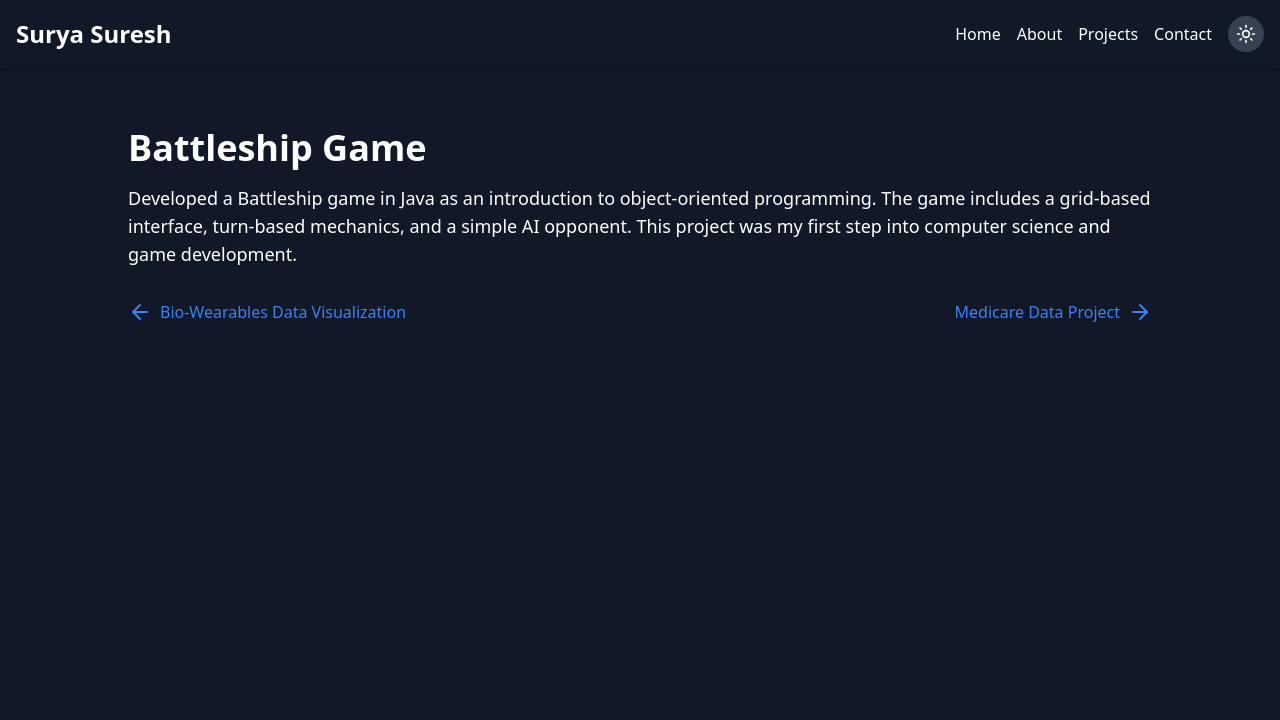
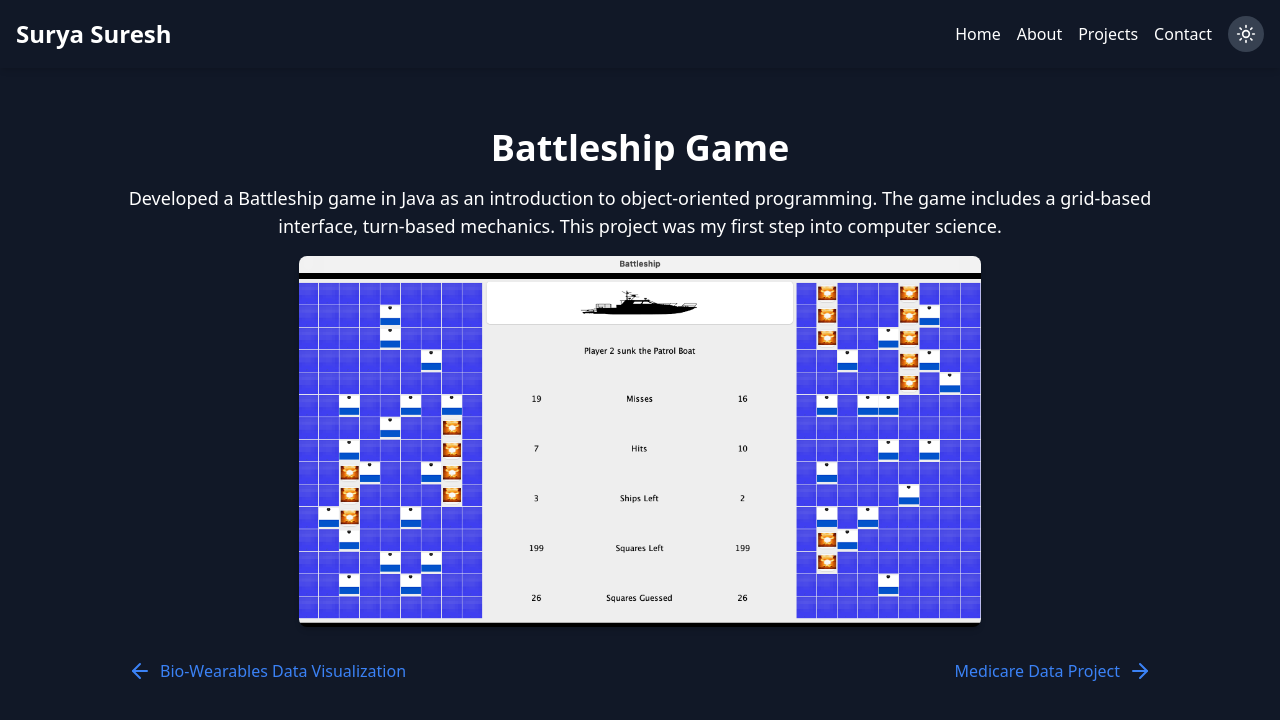
Before and after one commit to surya142002/my-portfolio, a React (Vite) app: page /projects/battleship in a window 1280 px wide. Shown: the top 720 px of the page. Built offline with nearby package versions, Linux system fonts and the light colour scheme.

Commit message:
fix layout video vs images

```diff
--- a/src/data/projects.json
+++ b/src/data/projects.json
@@ -6,9 +6,10 @@
         "shortDescription": "A full-stack app for exploring Medicare datasets.",
         "longDescription": "The Medicare Data Project is a web platform designed to allow users to search and explore Medicare datasets efficiently. Built using React, Node.js, and PostgreSQL, the application supports user authentication via JWT, ensures responsive design with Tailwind CSS, and integrates Meilisearch for fast and accurate dataset searches. The goal was to make Medicare data more accessible while maintaining a seamless user experience.",
         "techStack": ["React", "Node.js", "PostgreSQL"],
-        "video": "https://your-demo-video-link.com",
+        "video": "/videos/DemoMedicareData.mov",
         "images": ["/images/medicare.png"],
-        "github": "https://github.com/surya142002/MedicareData"
+        "github": "https://github.com/surya142002/MedicareData",
+        "showVideoOnly": true
       },
       {
         "id": "object-detection",
@@ -16,7 +17,8 @@
         "shortDescription": "Using YOLO and Roboflow to detect assignment similarities.",
         "longDescription": "This AI-powered project utilizes YOLO and Roboflow to train a machine learning model for detecting assignment similarities, assisting in plagiarism detection for coding assignments. The model was trained on custom datasets, fine-tuned for accuracy, and integrated with Python libraries such as Pandas to analyze results efficiently.",
         "techStack": ["Python", "YOLO", "Roboflow"],
-        "images": ["/images/object-detection.png"]
+        "images": ["/images/object-detection.png"],
+        "showVideoOnly": false
       },
       {
         "id": "pacman-ai",
@@ -24,7 +26,8 @@
         "shortDescription": "An AI-driven Pac-Man game using classical search algorithms.",
         "longDescription": "This project implements AI-driven gameplay for a Pac-Man game using classical search algorithms like Breadth-First Search (BFS), Depth-First Search (DFS), and A*. The AI navigates the Pac-Man through the game environment, making strategic decisions to maximize score while avoiding ghosts.",
         "techStack": ["Python"],
-        "images": ["/images/pacman.png"]
+        "images": ["/images/pacman.png"],
+        "showVideoOnly": false
       },
       {
         "id": "my-shell",
@@ -32,7 +35,8 @@
         "shortDescription": "A custom shell built in C and C++ for systems programming.",
         "longDescription": "Developed a lightweight Unix-like shell in C and C++ that supports command execution, piping, and redirection. This project involved implementing custom command parsing, executing built-in commands, and managing processes efficiently within a minimal command-line environment.",
         "techStack": ["C", "C++"],
-        "images": ["/images/shell.png"]
+        "images": ["/images/shell.png"],
+        "showVideoOnly": false
       },
       {
         "id": "memory-allocator",
@@ -40,7 +44,8 @@
         "shortDescription": "Created a custom memory allocator in C and C++.",
         "longDescription": "Built a custom memory allocator in C and C++ to manage dynamic memory allocation efficiently. The project involved implementing different allocation strategies, managing fragmentation, and ensuring efficient memory usage, making it a valuable exercise in low-level memory management.",
         "techStack": ["C", "C++"],
-        "images": ["/images/memory-allocator.png"]
+        "images": ["/images/memory-allocator.png"],
+        "showVideoOnly": false
       },
       {
         "id": "chatroom",
@@ -48,7 +53,8 @@
         "shortDescription": "A chatroom application using Java and Java graphics.",
         "longDescription": "Designed and implemented a real-time chatroom application in Java, demonstrating object-oriented programming principles. The chat application features a graphical user interface, message broadcasting, and user management, providing a simple yet effective communication platform.",
         "techStack": ["Java"],
-        "images": ["/images/chatroom.png"]
+        "images": ["/images/chatroom.png"],
+        "showVideoOnly": false
       },
       {
         "id": "merck-data-viz",
@@ -56,15 +62,17 @@
         "shortDescription": "Bio-wearables data visualization using R Shiny dashboards.",
         "longDescription": "A data visualization project that leverages R Shiny to create interactive dashboards for analyzing Fitbit bio-wearables data. The project aimed to transform complex datasets into intuitive visuals, enabling better insights into health and fitness trends.",
         "techStack": ["R", "Shiny"],
-        "images": ["/images/merck.png"]
+        "images": ["/images/merck.png"],
+        "showVideoOnly": false
       },
       {
         "id": "battleship",
         "title": "Battleship Game",
         "shortDescription": "Java-based Battleship game.",
-        "longDescription": "Developed a Battleship game in Java as an introduction to object-oriented programming. The game includes a grid-based interface, turn-based mechanics, and a simple AI opponent. This project was my first step into computer science and game development.",
+        "longDescription": "Developed a Battleship game in Java as an introduction to object-oriented programming. The game includes a grid-based interface, turn-based mechanics. This project was my first step into computer science.",
         "techStack": ["Java"],
-        "images": ["/images/battleship.png"]
+        "images": ["/images/battleship.png"],
+        "showVideoOnly": false
       }
     ]
   }
--- a/src/pages/ProjectDetail.tsx
+++ b/src/pages/ProjectDetail.tsx
@@ -25,38 +25,50 @@ const ProjectDetail = () => {
       transition={{ duration: 0.5 }}
     >
       {/* Project Title */}
-      <h1 className="text-4xl font-bold mb-4">{project.title}</h1>
+      <h1 className="text-4xl font-bold mb-4 text-center">{project.title}</h1>
 
       {/* Long Description */}
-      <p className="text-lg mb-4">{project.longDescription}</p>
+      <p className="text-lg mb-4 text-center">{project.longDescription}</p>
 
-
-
-      {/* Video Demo (Only If Available) */}
-      {project.video && (
-        <div className="w-full h-64 md:h-96 mb-8">
-          <iframe
-            src={project.video}
-            title={`${project.title} Demo`}
-            className="w-full h-full rounded-lg"
-            allowFullScreen
-          ></iframe>
+      {/* Conditionally Show Video OR Images */}
+      {project.showVideoOnly && project.video ? (
+        // Show Only Video (For Medicare Data Project)
+        <div className="w-full flex justify-center">
+          <video controls className="w-full md:w-3/4 lg:w-2/3 h-auto rounded-lg">
+            <source src={project.video} type="video/mp4" />
+            <source src={project.video} type="video/quicktime" />
+            Your browser does not support the video tag.
+          </video>
         </div>
+      ) : (
+        // Show Images Normally (For Other Projects)
+        project.images && project.images.length > 0 && (
+          <div className="w-full flex justify-center">
+            {project.images.map((image, index) => (
+              <img
+                key={index}
+                src={image}
+                alt={`${project.title} screenshot ${index + 1}`}
+                className="w-full md:w-3/4 lg:w-2/3 rounded-lg shadow-md"
+              />
+            ))}
+          </div>
+        )
       )}
-
 
       {/* GitHub Link (Only If Available) */}
       {project.github && (
+        <div className="text-center mt-6">
           <a
             href={project.github}
             target="_blank"
             rel="noopener noreferrer"
-          className="bg-gray-800 text-white px-4 py-2 rounded-lg hover:bg-gray-900 transition inline-block mb-6"
+            className="bg-gray-800 text-white px-4 py-2 rounded-lg hover:bg-gray-900 transition inline-block"
           >
             View on GitHub
           </a>
+        </div>
       )}
-
 
       {/* Navigation Arrows */}
       <div className="flex justify-between items-center mt-8">
```
Also changed, not shown: 1 other file (tests, documents, lock files or other folders). Lines whose indentation alone changed are shown as unchanged.
